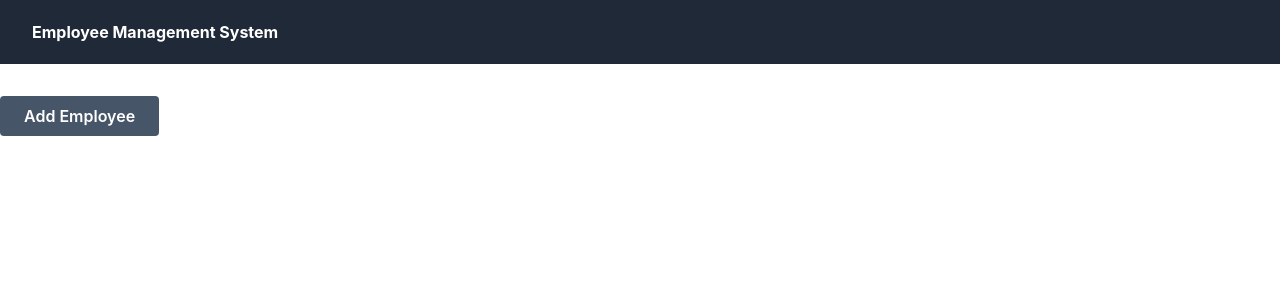
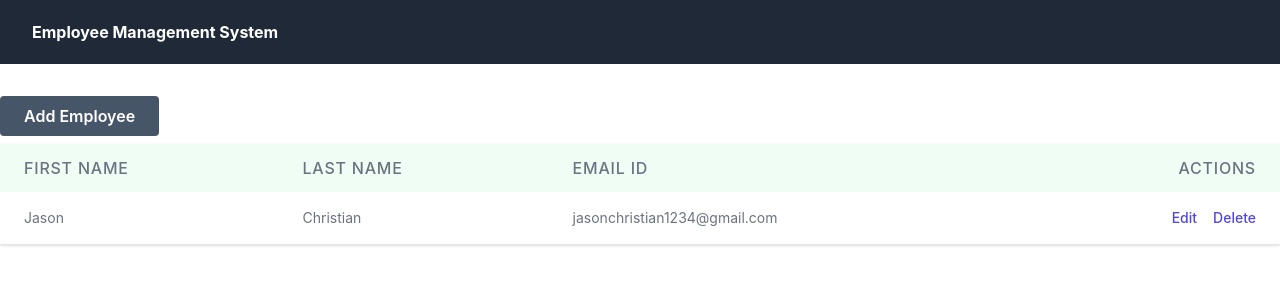
Before and after one commit to jasonchriscodes/Employee-Management-System, a React (Create React App) app in the folder frontend/: page / in a window 1280 px wide. Shown: the top 300 px of the page. Built offline with nearby package versions, Linux system fonts and the light colour scheme.

Commit message:
chore: add table

```diff
--- a/frontend/src/components/EmployeeList.js
+++ b/frontend/src/components/EmployeeList.js
@@ -8,6 +8,52 @@
           Add Employee
         </button>
       </div>
+      <div className="flex shadow border-b">
+        <table className="min-w-full">
+          <thead className="bg-green-50">
+            <tr>
+              <th className="text-left font-medium text-gray-500 uppercase tracking-wider py-3 px-6">
+                First Name
+              </th>
+              <th className="text-left font-medium text-gray-500 uppercase tracking-wider py-3 px-6">
+                Last Name
+              </th>
+              <th className="text-left font-medium text-gray-500 uppercase tracking-wider py-3 px-6">
+                Email ID
+              </th>
+              <th className="text-right font-medium text-gray-500 uppercase tracking-wider py-3 px-6">
+                Actions
+              </th>
+            </tr>
+          </thead>
+          <tbody className="bg-white">
+            <tr>
+              <td className="text-left px-6 py-4 whitespace-nowrap">
+                <div className="text-sm text-gray-500">Jason</div>
+              </td>
+              <td className="text-left px-6 py-4 whitespace-nowrap">
+                <div className="text-sm text-gray-500">Christian</div>
+              </td>
+              <td className="text-left px-6 py-4 whitespace-nowrap">
+                <div className="text-sm text-gray-500">
+                  jasonchristian1234@gmail.com
+                </div>
+              </td>
+              <td className="text-right px-6 py-4 whitespace-nowrap font-medium text-sm">
+                <a
+                  href="#"
+                  className="text-indigo-600 hover:text-indigo-800 px-4"
+                >
+                  Edit
+                </a>
+                <a href="#" className="text-indigo-600 hover:text-indigo-800">
+                  Delete
+                </a>
+              </td>
+            </tr>
+          </tbody>
+        </table>
+      </div>
     </div>
   );
 };
```
